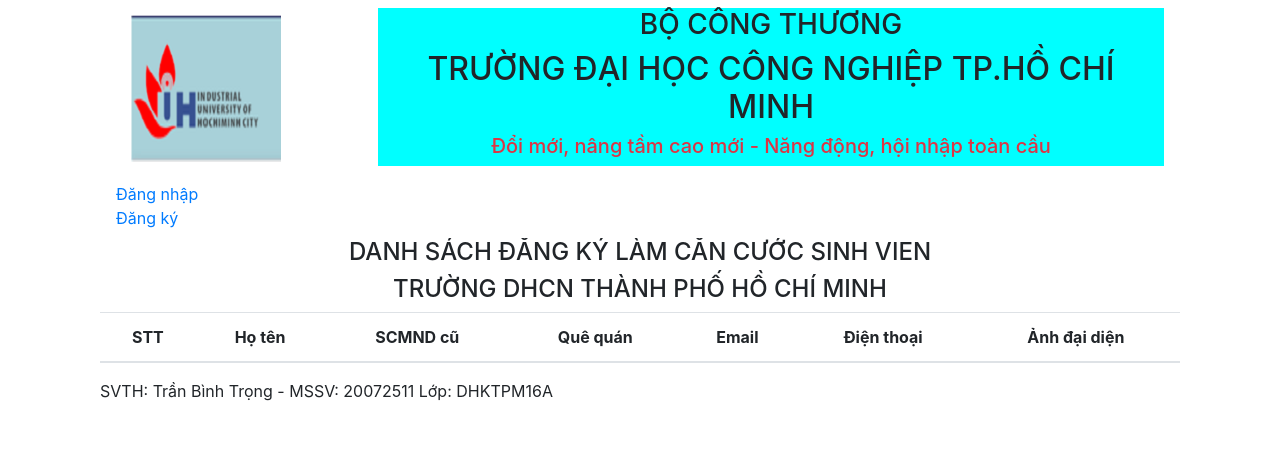
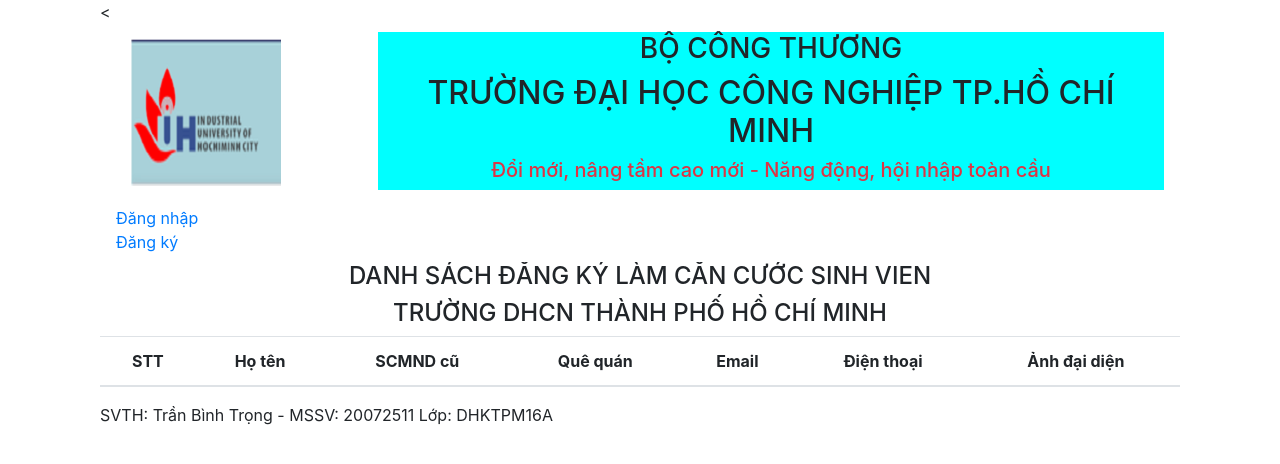
Before and after one commit to tranbinhtrong00/KT, a plain HTML site: page index.html in a window 1280 px wide. Drawn offline with Linux system fonts and the light colour scheme.

Commit message:
first commit

```diff
--- a/index.html
+++ b/index.html
@@ -14,7 +14,7 @@
     <div class="container">
         <div class="col-md-12">
             <header>
-                <nav class="navbar navbar-default">
+                <<nav class="navbar navbar-default">
                     <div class="navbar-header col-sm-3 col-lg-3 col-md-3 col-xl-3">
                         <a href="#"><img src="img/LOGO.PNG" alt="" srcset=""></a>
                     </div>
```
